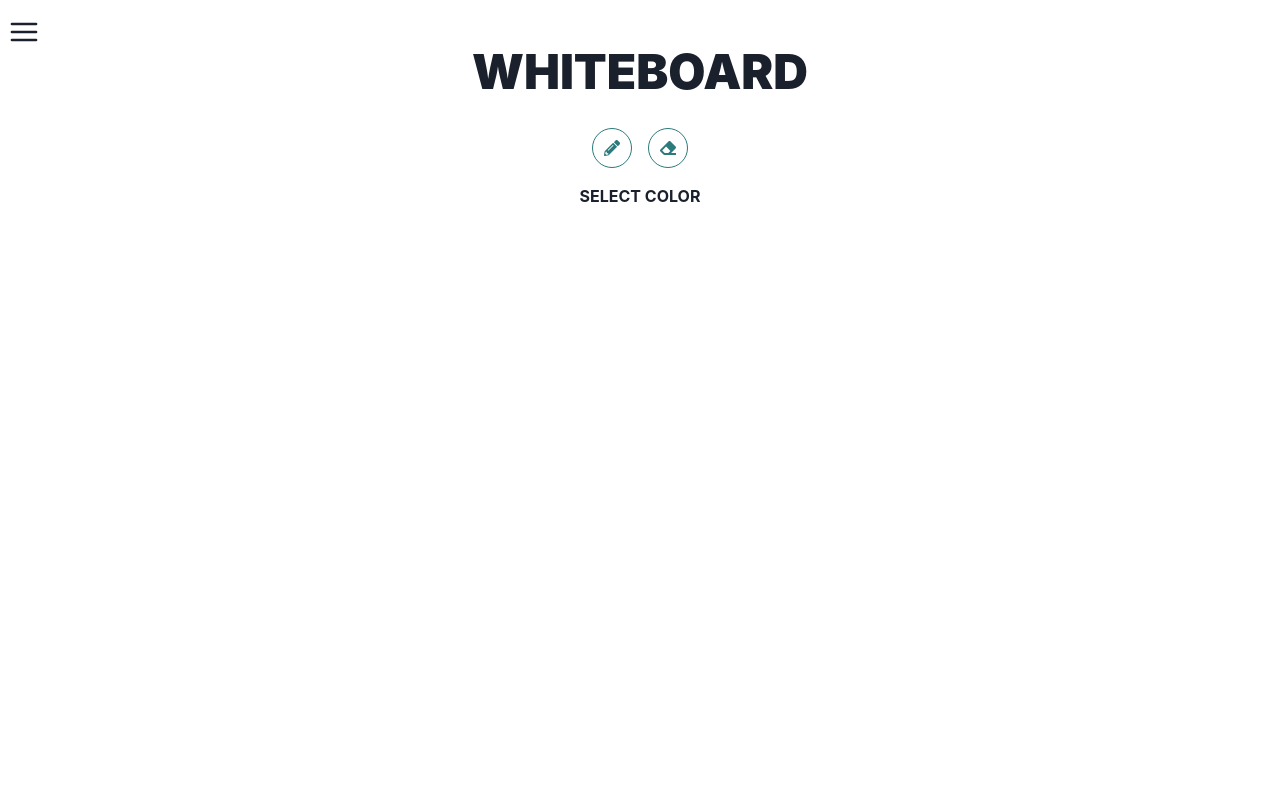
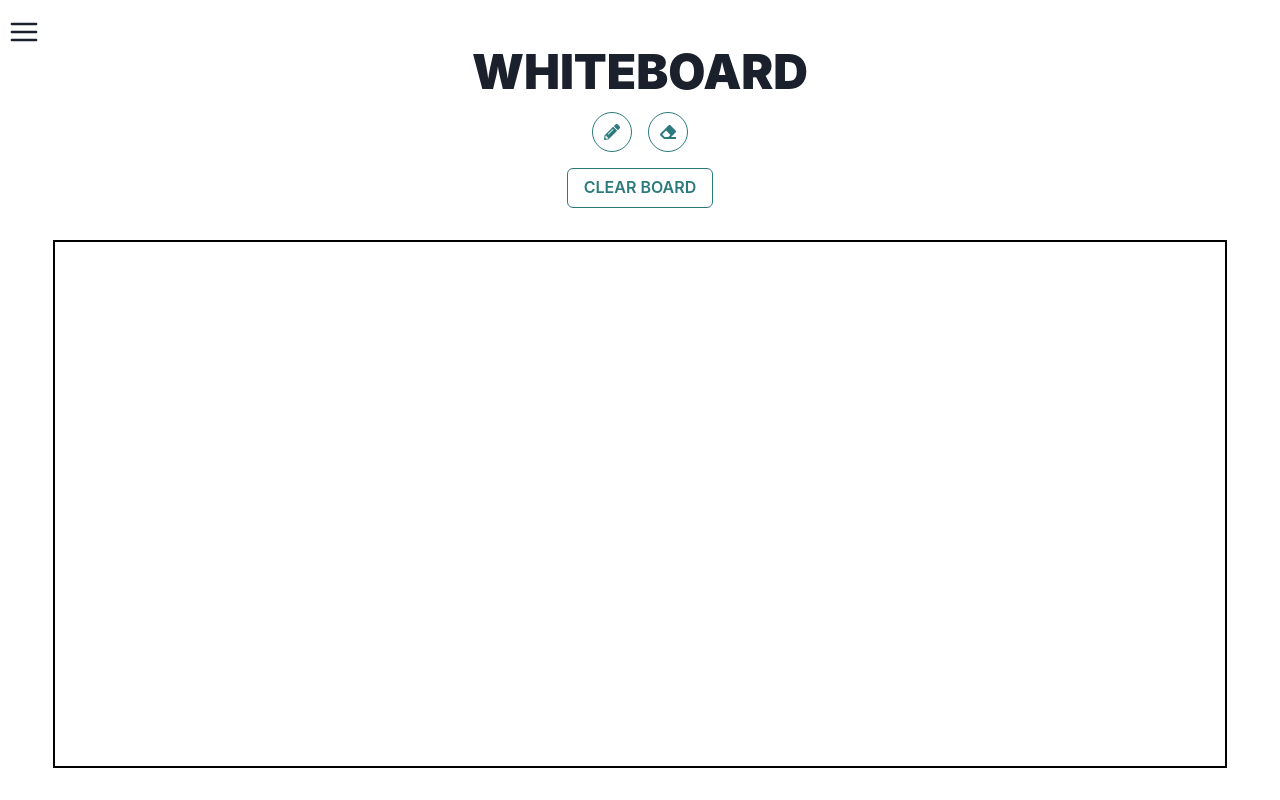
Before and after one commit to muuuy/japanese-dictionary, a React (Vite) app in the folder client/: page /whiteboard in a window 1280 px wide. Built offline with nearby package versions, Linux system fonts and the light colour scheme.

Commit message:
added some new styling

```diff
--- a/client/src/pages/Whiteboard.tsx
+++ b/client/src/pages/Whiteboard.tsx
@@ -2,14 +2,15 @@ import { useState } from "react";
 
 import { FaPencilAlt, FaEraser } from "react-icons/fa";
 import { IconButton } from "@chakra-ui/react";
+import { Button } from "@chakra-ui/react";
 
 const Whiteboard = () => {
   const [colorValue, setColorValue] = useState();
 
   return (
-    <div className="flex flex-col items-center justify-center mt-12">
-      <h1 className="text-5xl font-black">WHITEBOARD</h1>
-      <div className="flex gap-4 mt-8">
+    <div className="flex flex-col items-center justify-center h-screen">
+      <h1 className="text-5xl font-black mt-12 text-center">WHITEBOARD</h1>
+      <div className="flex gap-4 mt-4">
         <IconButton
           aria-label="Pencil"
           variant="outline"
@@ -25,9 +26,10 @@ const Whiteboard = () => {
           icon={<FaEraser />}
         ></IconButton>
       </div>
-      <div className="flex flex-col mt-4 font-bold gap-2">
-        <p>SELECT COLOR</p>
-      </div>
+      <Button colorScheme="teal" variant="outline" className="mt-4">
+        CLEAR BOARD
+      </Button>
+      <div className="w-11/12 my-8 border-2 border-black flex-grow"></div>
     </div>
   );
 };
--- a/client/src/pages/WhiteboardForm.tsx
+++ b/client/src/pages/WhiteboardForm.tsx
@@ -4,7 +4,7 @@ import CreateRoomForm from "../components/WhiteboardFormComponents/CreateRoomFor
 const WhiteboardForm = () => {
   return (
     <>
-      <div className="absolute inset-0 top-8 flex flex-col items-center">
+      <div className="absolute inset-0 top-60 flex flex-col items-center">
         <h1 className="text-5xl font-black">WHITEBOARD</h1>
         <h2 className="text-2xl font-semibold italic">
           Practice writing characters by yourself or with others!
```
